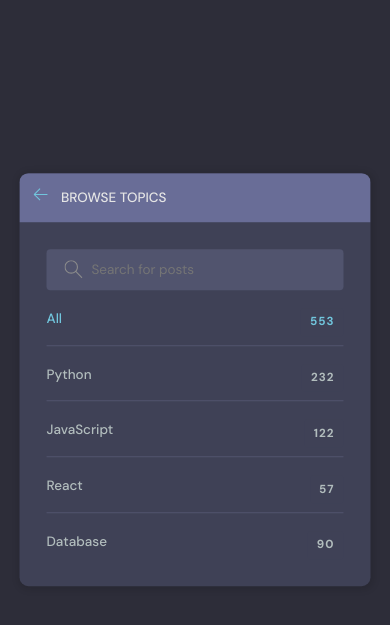
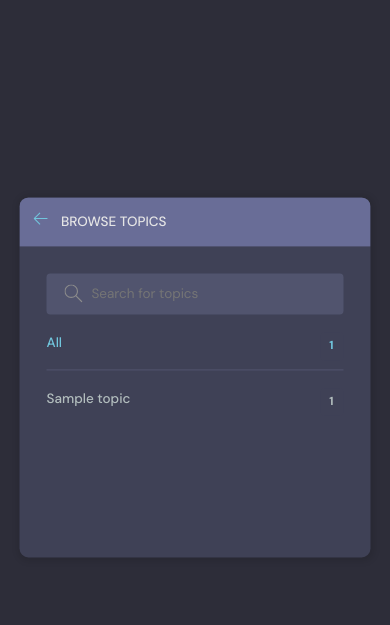
Before and after one commit to EnSabahNurX/StudyBud_Django_Project, a Django app: template base/templates/base/topics.html in a window 390 px wide. Shown: the part 59-684 px from the top of the page. Run offline with Django 4.2, Linux system fonts and the light colour scheme; the template is opened without the code that fills it: most values are stand-ins (such as "Sample title", 1, 10 or a date in 2020).

Commit message:
adjusting mobile version and responsiviness

```diff
--- a/base/templates/base/topics.html
+++ b/base/templates/base/topics.html
@@ -5,7 +5,7 @@
     <div class="layout__box">
       <div class="layout__boxHeader">
         <div class="layout__boxTitle">
-          <a href="index.html">
+          <a href="{% url 'home' %}">
             <svg version="1.1" xmlns="http://www.w3.org/2000/svg" width="32" height="32" viewBox="0 0 32 32">
               <title>arrow-left</title>
               <path
@@ -18,7 +18,7 @@
       </div>
 
       <div class="topics-page layout__body">
-        <form class="header__search">
+        <form class="header__search" action="" method="GET">
           <label>
             <svg version="1.1" xmlns="http://www.w3.org/2000/svg" width="32" height="32" viewBox="0 0 32 32">
               <title>search</title>
@@ -26,26 +26,19 @@
                 d="M32 30.586l-10.845-10.845c1.771-2.092 2.845-4.791 2.845-7.741 0-6.617-5.383-12-12-12s-12 5.383-12 12c0 6.617 5.383 12 12 12 2.949 0 5.649-1.074 7.741-2.845l10.845 10.845 1.414-1.414zM12 22c-5.514 0-10-4.486-10-10s4.486-10 10-10c5.514 0 10 4.486 10 10s-4.486 10-10 10z">
               </path>
             </svg>
-            <input placeholder="Search for posts" />
+            <input name="q" placeholder="Search for topics" />
           </label>
         </form>
 
         <ul class="topics__list">
           <li>
-            <a href="/" class="active">All <span>553</span></a>
+            <a href="{% url 'home' %}" class="active">All <span>{{topics.count}}</span></a>
           </li>
+          {% for topic in topics %}
           <li>
-            <a href="/">Python <span>232</span></a>
+            <a href="{% url 'home' %}?q={{topic.name}}">{{topic.name}} <span>{{topic.room_set.all.count}}</span></a>
           </li>
-          <li>
-            <a href="/">JavaScript <span>122</span></a>
-          </li>
-          <li>
-            <a href="/">React <span>57</span></a>
-          </li>
-          <li>
-            <a href="/">Database <span>90</span></a>
-          </li>
+          {% endfor %}
         </ul>
       </div>
     </div>
--- a/base/views.py
+++ b/base/views.py
@@ -197,4 +197,8 @@ def updateUser(request):
 
 
 def topicsPage(request):
-    return render(request,'base/topics.html',{})
+    topics = Topic.objects.filter()
+    context = {
+        "topics": topics,
+    }
+    return render(request, "base/topics.html", context)
```
